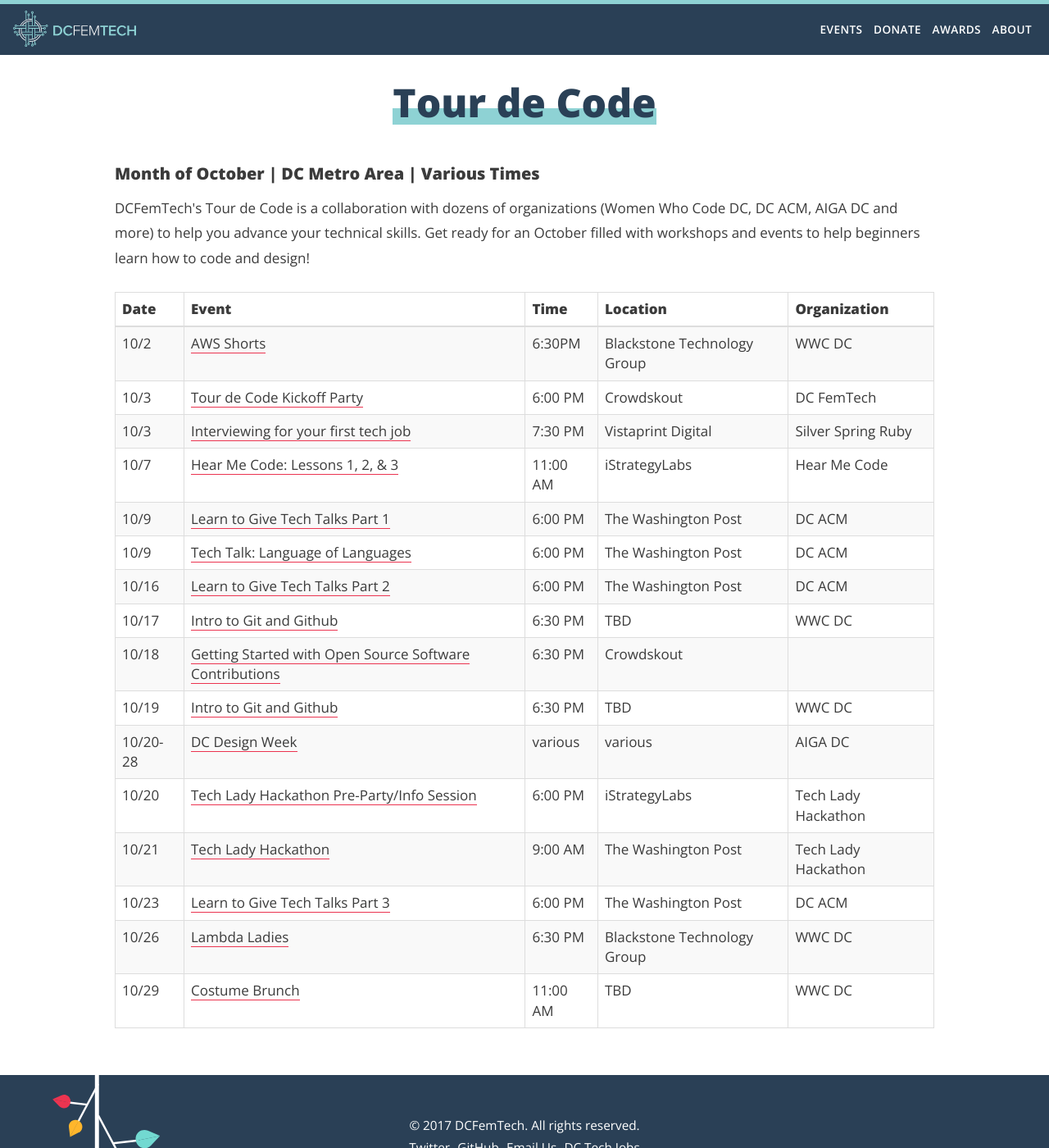
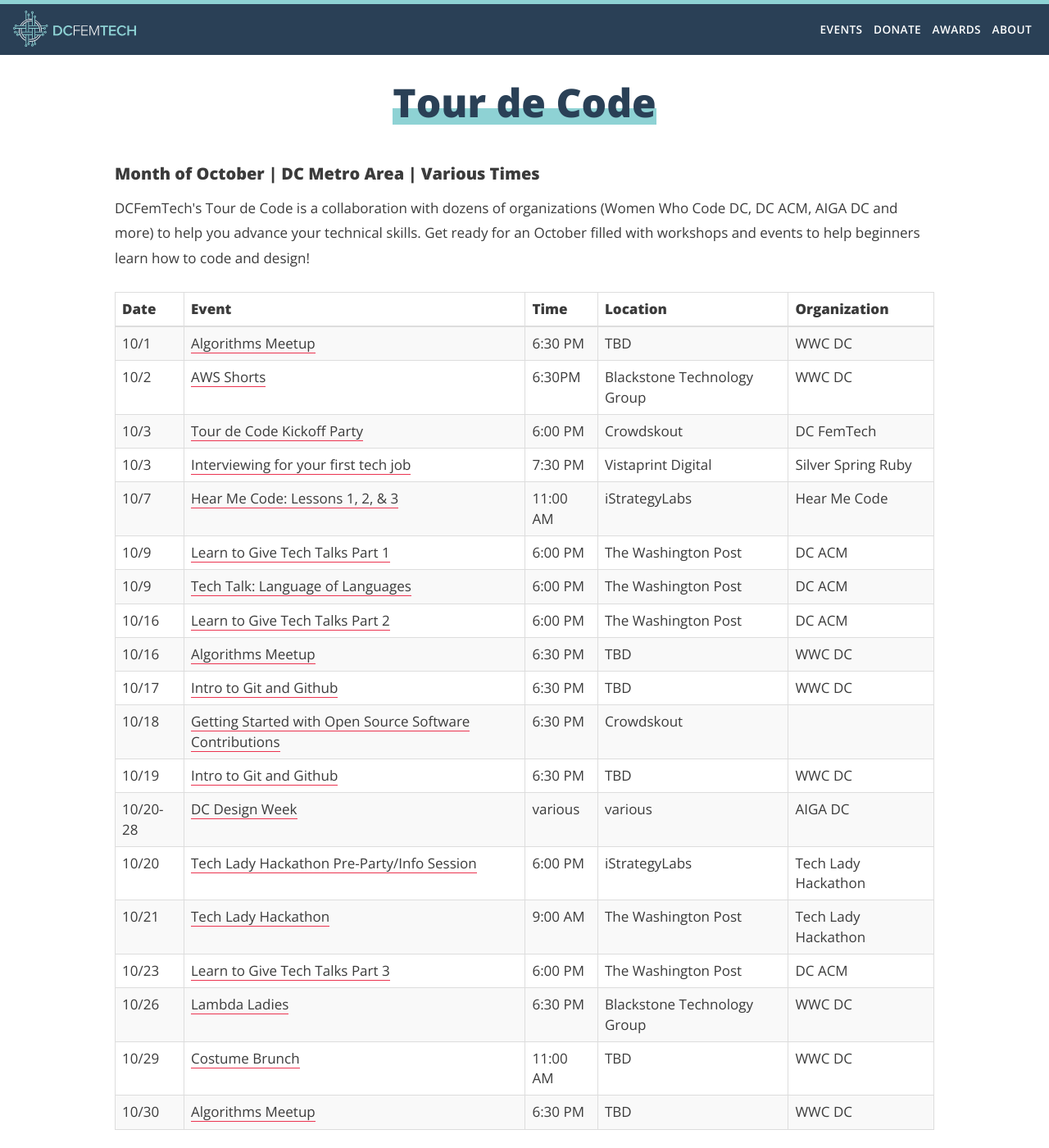
Before and after one commit to dcfemtech/dcfemtech.github.io, a Jekyll site: the page built from _events/tourdecode-2017.markdown, in a window 1280 px wide and 1400 px high. Shown: the whole window at 82% size. Built offline with Jekyll 4.4.1, drawn with Linux system fonts in a browser that asks for light colours.

Commit message:
Update tdc calendar

```diff
--- a/_events/tourdecode-2017.markdown
+++ b/_events/tourdecode-2017.markdown
@@ -19,6 +19,7 @@
 
 | Date |  Event | Time    | Location | Organization |
 |------|--------|---------|----------|--------------|
+| 10/1 | [Algorithms Meetup]() | 6:30 PM | TBD | WWC DC |
 | 10/2 | [AWS Shorts](https://www.meetup.com/Women-Who-Code-DC/events/243174051/) | 6:30PM | Blackstone Technology Group | WWC DC |
 | 10/3 | [Tour de Code Kickoff Party](https://tourdecodekickoff2017.splashthat.com/) | 6:00 PM | Crowdskout | DC FemTech |
 | 10/3 | [Interviewing for your first tech job](https://www.meetup.com/United-Silver-Spring-Ruby/events/240639085/) | 7:30 PM | Vistaprint Digital | Silver Spring Ruby |
@@ -26,6 +27,7 @@
 | 10/9 | [Learn to Give Tech Talks Part 1](https://www.meetup.com/ACM-DC/events/242933808/) | 6:00 PM | The Washington Post | DC ACM |
 | 10/9 | [Tech Talk: Language of Languages]() | 6:00 PM | The Washington Post | DC ACM |
 | 10/16 | [Learn to Give Tech Talks Part 2](https://www.meetup.com/ACM-DC/events/242954241/) | 6:00 PM | The Washington Post | DC ACM |
+| 10/16 | [Algorithms Meetup]() | 6:30 PM | TBD | WWC DC |
 | 10/17 | [Intro to Git and Github]() | 6:30 PM | TBD | WWC DC |
 | 10/18 | [Getting Started with Open Source Software Contributions](http://go.crowdskout.com/dcfemtech-tour-de-code-session-getting-started-with-open-source-software-contributions) | 6:30 PM | Crowdskout |
 | 10/19 | [Intro to Git and Github]() | 6:30 PM | TBD | WWC DC |
@@ -35,3 +37,4 @@
 | 10/23 | [Learn to Give Tech Talks Part 3](https://www.meetup.com/ACM-DC/events/242954265/) | 6:00 PM | The Washington Post | DC ACM |
 | 10/26 | [Lambda Ladies](https://www.meetup.com/Women-Who-Code-DC/events/242932833/) | 6:30 PM | Blackstone Technology Group | WWC DC |
 | 10/29 | [Costume Brunch]() | 11:00 AM | TBD | WWC DC |
+| 10/30 | [Algorithms Meetup]() | 6:30 PM | TBD | WWC DC |
```
